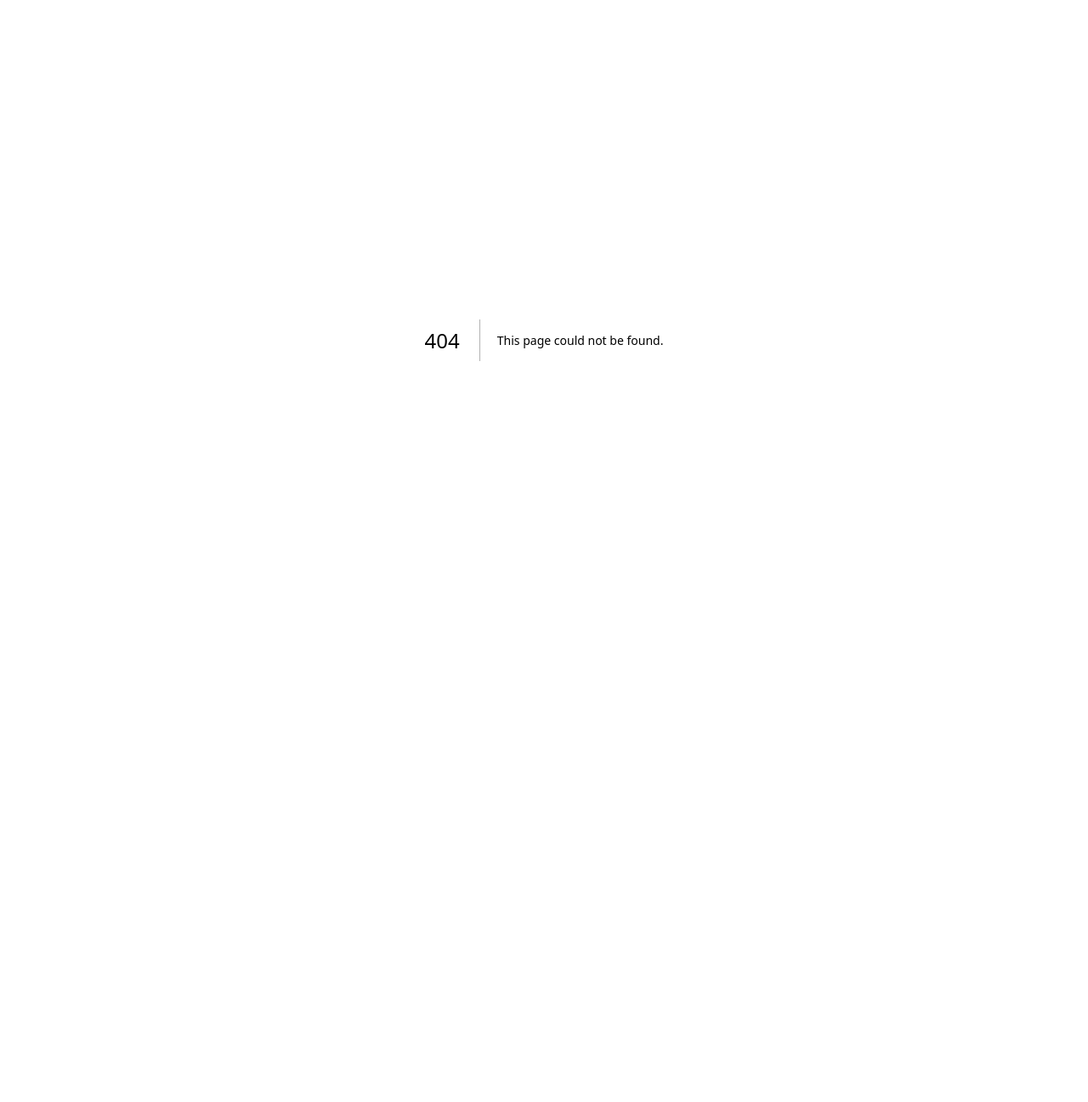
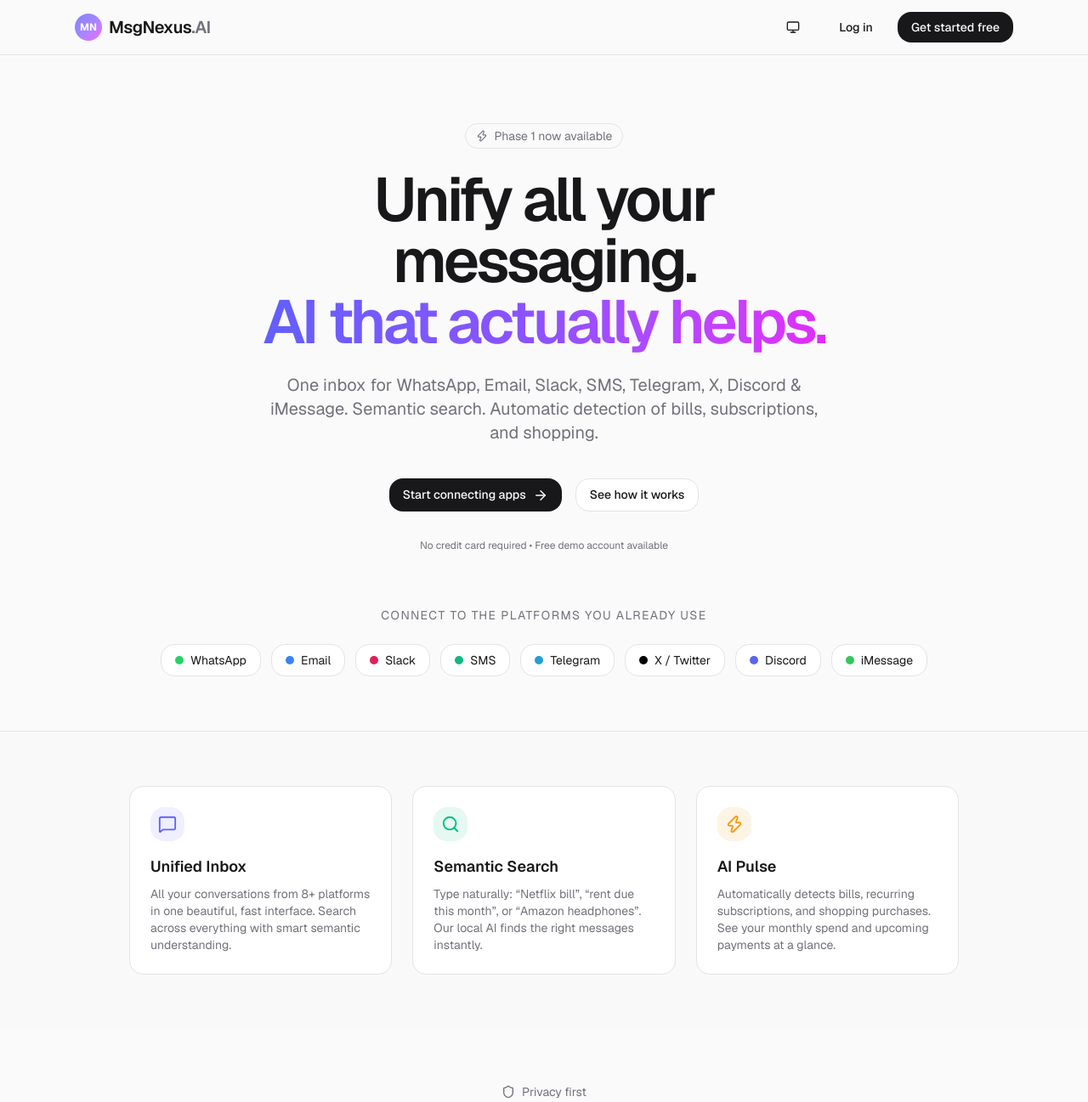
Before and after one commit to Chrismiller122580/msg-nexus-ai, a Next.js app: page / in a window 1280 px wide. Before the commit this address had no page. Shown: the top 1297 px of the page at 85% size. Before the commit the page ends 800 px from the top, so only its background shows below. Built offline with nearby package versions, Linux system fonts and the light colour scheme.

Commit message:
Sync MsgNexus.AI codebase (2/4): app routes and actions

```diff
--- /dev/null
+++ b/app/page.tsx
@@ -0,0 +1,175 @@
+"use client";
+
+import React from 'react';
+import Link from 'next/link';
+import {
+  ArrowRight, MessageSquare, Search, Zap, Shield
+} from 'lucide-react';
+import { ThemeToggle } from './components/ThemeToggle';
+import { MsgNexusLogo } from './components/MsgNexusLogo';
+
+export default function HomePage() {
+  const platforms = [
+    { name: 'WhatsApp', color: '#25D366' },
+    { name: 'Email', color: '#3B82F6' },
+    { name: 'Slack', color: '#E01E5A' },
+    { name: 'SMS', color: '#10B981' },
+    { name: 'Telegram', color: '#229ED9' },
+    { name: 'X / Twitter', color: '#000000' },
+    { name: 'Discord', color: '#5865F2' },
+    { name: 'iMessage', color: '#34C759' },
+  ];
+
+  return (
+    <div className="min-h-screen bg-background text-foreground">
+      {/* Nav */}
+      <nav className="border-b border-border bg-background/80 backdrop-blur sticky top-0 z-50">
+        <div className="max-w-6xl mx-auto px-6 h-16 flex items-center justify-between">
+          <div className="flex items-center gap-3">
+            <MsgNexusLogo href="/" />
+          </div>
+
+          <div className="flex items-center gap-3">
+            <ThemeToggle />
+            <Link
+              href="/login"
+              className="btn btn-ghost text-sm"
+            >
+              Log in
+            </Link>
+            <Link
+              href="/login"
+              className="btn btn-primary text-sm"
+            >
+              Get started free
+            </Link>
+          </div>
+        </div>
+      </nav>
+
+      {/* Hero */}
+      <div className="max-w-5xl mx-auto px-6 pt-20 pb-16 text-center">
+        <div className="inline-flex items-center gap-2 px-3 py-1 rounded-full border border-border text-sm mb-6 text-muted-foreground">
+          <Zap size={14} /> Phase 1 now available
+        </div>
+
+        <h1 className="text-6xl md:text-7xl font-semibold tracking-tighter mb-6">
+          Unify all your<br />messaging.<br />
+          <span className="bg-gradient-to-r from-indigo-500 via-violet-500 to-fuchsia-500 bg-clip-text text-transparent">
+            AI that actually helps.
+          </span>
+        </h1>
+
+        <p className="max-w-2xl mx-auto text-xl text-muted-foreground mb-10">
+          One inbox for WhatsApp, Email, Slack, SMS, Telegram, X, Discord &amp; iMessage.
+          Semantic search. Automatic detection of bills, subscriptions, and shopping.
+        </p>
+
+        <div className="flex flex-col sm:flex-row gap-4 justify-center">
+          <Link
+            href="/login"
+            className="btn btn-primary px-8 py-3 text-base flex items-center gap-2"
+          >
+            Start connecting apps <ArrowRight size={18} />
+          </Link>
+          <Link
+            href="#features"
+            className="btn btn-secondary px-8 py-3 text-base"
+          >
+            See how it works
+          </Link>
+        </div>
+
+        <div className="mt-8 text-xs text-muted-foreground">
+          No credit card required • Free demo account available
+        </div>
+      </div>
+
+      {/* Platform logos / preview */}
+      <div className="max-w-5xl mx-auto px-6 pb-16">
+        <div className="text-center mb-6 text-sm uppercase tracking-widest text-muted-foreground">
+          Connect to the platforms you already use
+        </div>
+        <div className="flex flex-wrap justify-center gap-3">
+          {platforms.map((p) => (
+            <div
+              key={p.name}
+              className="flex items-center gap-2 px-4 py-2 rounded-2xl border border-border bg-card text-sm"
+            >
+              <span
+                className="inline-block w-2.5 h-2.5 rounded-full"
+                style={{ backgroundColor: p.color }}
+              />
+              {p.name}
+            </div>
+          ))}
+        </div>
+      </div>
+
+      {/* Features */}
+      <div id="features" className="border-t border-border bg-muted/30 py-16">
+        <div className="max-w-5xl mx-auto px-6">
+          <div className="grid md:grid-cols-3 gap-6">
+            <div className="card p-6">
+              <div className="w-10 h-10 rounded-2xl bg-indigo-500/10 flex items-center justify-center mb-4">
+                <MessageSquare className="text-indigo-500" size={22} />
+              </div>
+              <h3 className="font-semibold mb-2 text-lg">Unified Inbox</h3>
+              <p className="text-muted-foreground text-sm">
+                All your conversations from 8+ platforms in one beautiful, fast interface.
+                Search across everything with smart semantic understanding.
+              </p>
+            </div>
+
+            <div className="card p-6">
+              <div className="w-10 h-10 rounded-2xl bg-emerald-500/10 flex items-center justify-center mb-4">
+                <Search className="text-emerald-500" size={22} />
+              </div>
+              <h3 className="font-semibold mb-2 text-lg">Semantic Search</h3>
+              <p className="text-muted-foreground text-sm">
+                Type naturally: “Netflix bill”, “rent due this month”, or “Amazon headphones”.
+                Our local AI finds the right messages instantly.
+              </p>
+            </div>
+
+            <div className="card p-6">
+              <div className="w-10 h-10 rounded-2xl bg-amber-500/10 flex items-center justify-center mb-4">
+                <Zap className="text-amber-500" size={22} />
+              </div>
+              <h3 className="font-semibold mb-2 text-lg">AI Pulse</h3>
+              <p className="text-muted-foreground text-sm">
+                Automatically detects bills, recurring subscriptions, and shopping purchases.
+                See your monthly spend and upcoming payments at a glance.
+              </p>
+            </div>
+          </div>
+        </div>
+      </div>
+
+      {/* Trust / Privacy */}
+      <div className="max-w-5xl mx-auto px-6 py-16 text-center">
+        <div className="inline-flex items-center gap-2 text-sm text-muted-foreground mb-4">
+          <Shield size={16} /> Privacy first
+        </div>
+        <h2 className="text-3xl font-semibold tracking-tight mb-3">Your data stays yours.</h2>
+        <p className="max-w-md mx-auto text-muted-foreground">
+          AI parsing runs client-side for speed. Your messages and insights are stored securely in Postgres.
+          Export your data anytime.
+        </p>
+
+        <div className="mt-10">
+          <Link
+            href="/login"
+            className="btn btn-primary px-8 py-3 text-base inline-flex items-center gap-2"
+          >
+            Get started — it’s free <ArrowRight size={18} />
+          </Link>
+        </div>
+      </div>
+
+      <footer className="border-t border-border py-8 text-center text-xs text-muted-foreground">
+        Built as a Phase 1 demo • MsgNexus.AI
+      </footer>
+    </div>
+  );
+}
```
